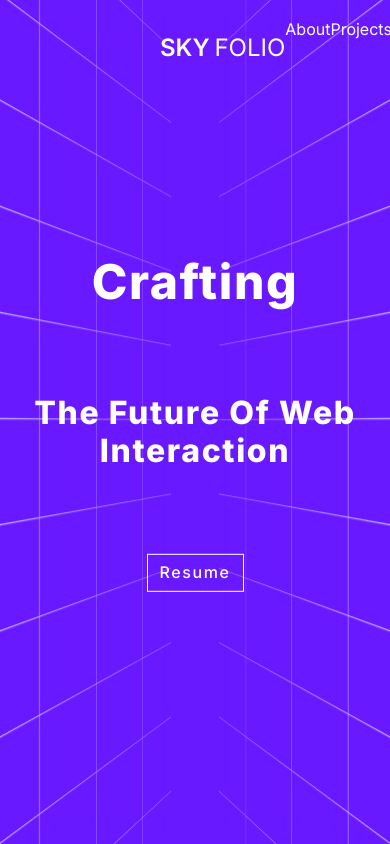
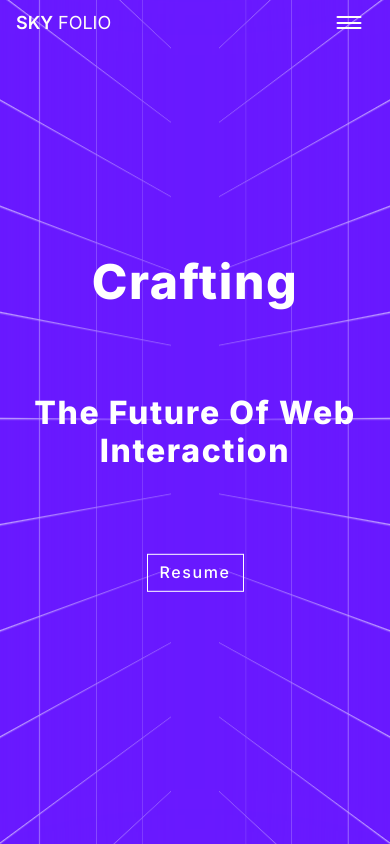
Before and after one commit to Akash-cloud001/sky-Folio, a React (Vite) app: page / in a window 390 px wide. Shown: the top 844 px of the page. Built offline with nearby package versions, Linux system fonts and the light colour scheme.

Commit message:
navBarDoneWithResponsivenessAndFunctionality

```diff
--- a/src/components/Aboutme/Aboutme.jsx
+++ b/src/components/Aboutme/Aboutme.jsx
@@ -18,7 +18,7 @@ const Aboutme = () => {
         handleTorchMove;
     },[]);
   return (
-    <div className={styles.aboutContainer} onMouseMove={handleTorchMove}>
+    <div className={styles.aboutContainer} onMouseMove={handleTorchMove} id='about'>
         <span className={styles.torch} ref={torchRef}> Hi</span>
 
         <aside className={styles.aboutme}>
--- a/src/components/Navbar/Navbar.jsx
+++ b/src/components/Navbar/Navbar.jsx
@@ -1,28 +1,43 @@
-import React from 'react';
+import React, { useState } from 'react';
 import styles from './Navbar.module.css';
 
 const Navbar = (props) => {
+  const [hamburger, setHamburger] = useState(false)
   const { color, isAbout, isProject, isContact } = props;
   const style = {
     background : color,
     transition : 'background 250ms ease-in-out'
+  }
+  const handleHamburger = (e)=>{
+    setHamburger(!hamburger)
+  }
+  const handleRedirectCloseHamburger = ()=>{
+    setHamburger(false)
   }
   return (
     <nav className={styles.nav} style={style}>
       <div className={styles.brandName}>
           <span>SKY</span><span>FOLIO</span>
       </div>
-      <ul className={styles.navUl}>
-        <li className={`${styles.navLi} ${isAbout?styles.liAnim:''}`}>
-            About
+      <button className={styles.hamburger} onClick={handleHamburger}>
+        <span className={`${styles.line1} ${hamburger?styles.show1:''}`}></span>
+        <span className={`${styles.line2} ${hamburger?styles.show2:''}`}></span>
+        <span className={`${styles.line3} ${hamburger?styles.show3:''}`}></span>
+      </button>
+      <ul className={`${styles.navUl} ${hamburger?styles.show:''}`} style={hamburger?style:null}>
+        <li className={`${styles.navLi} ${isAbout?styles.liAnim:''}`}  onClick={handleRedirectCloseHamburger}>
+            <a  href='#about'>
+              About
+            </a>
         </li>
-        <li className={`${styles.navLi} ${isProject?styles.liAnim:''}`}>
+        <li className={`${styles.navLi} ${isProject?styles.liAnim:''}`} onClick={handleRedirectCloseHamburger}>
             Projects
         </li>
-        <li className={`${styles.navLi} ${isContact?styles.liAnim:''}`}>
+        <li className={`${styles.navLi} ${isContact?styles.liAnim:''}`} onClick={handleRedirectCloseHamburger}>
             Hit me up
         </li>
       </ul>
+      <div className={`${styles.wrapper} ${hamburger?styles.wrapperShow:''}`} onClick={handleHamburger}></div>
     </nav>
   )
 }
--- a/src/components/Navbar/Navbar.module.css
+++ b/src/components/Navbar/Navbar.module.css
@@ -29,6 +29,11 @@
 .navLi{
     position: relative;
 }
+.navLi > a{
+    height: 100%;
+    width: 100%;
+    color: var(--c-white);
+}
 .liAnim::after{
     content: '';
     position: absolute;
@@ -38,10 +43,19 @@
     background: var(--c-white);
     bottom: -5px;
     left: 0;
-    animation: liAnima 100ms ease-in-out  forwards;
+    animation: liAnima 50ms ease-in-out  forwards;
 }
-
-
+.hamburger{
+    display: none;
+}
+.wrapper{
+    display: none;
+    position: absolute;
+    inset: 0;
+    background: rgba(0, 0, 0, 0.3);
+    height: 100vh;
+    width: 100%;
+}
 @keyframes liAnima {
     0%{
         width: 0%;
@@ -50,3 +64,145 @@
         width: 100%;
     }
 }
+
+@media ( max-width : 1199.98px){
+    .nav{
+        padding-inline: 8rem;
+    }
+    .navUl{
+        width: 40%;
+    }
+}
+@media ( max-width : 991.98px){
+    .nav{
+        padding-inline: 6rem;
+    }
+    .navUl{
+        width: 40%;
+    }
+}
+@media ( max-width : 767.98px){
+    .nav{
+        padding-inline: 4rem;
+    }
+    .navUl{
+        display: none;
+        flex-direction: column;
+        align-items: flex-end;
+        position: absolute;
+        top: 67px;
+        left: 0;
+        padding-top: var(--p-8);
+        padding-bottom: var(--p-8);
+        padding-inline: 4rem;
+        height: 0px;
+        width: 100%;
+        overflow: hidden;
+        transition: height 200ms ease-in-out;
+        z-index: 100;
+    }
+    .show{
+        display: flex;
+        height: 100px;
+        transition: height 200ms ease-in-out;
+    }
+    .navLi{
+        width: fit-content;
+    }
+    .hamburger{
+        display: block;
+        height: 20px;
+        width: 50px;
+        border: none;
+        position: relative;
+        z-index: 100;
+    }
+
+    .hamburger span{
+        position: absolute;
+        display: block;
+        height: 4px;
+        width: 60%;
+        background: var(--c-white);
+        border-radius: 5px;
+    }
+    .line1{
+        top: 5%;
+        left: 50%;
+        transform: translateX(-50%);
+    }
+    .show1{
+        animation: show1 200ms cubic-bezier(0.77,0.2,0.05,1.0) forwards;
+
+    }
+    @keyframes show1 {
+        100%{
+            top: 50%;
+            left: 50%;
+            transform: translate(-50%,-50%) rotate(45deg);
+        }
+    }
+
+    .line2{
+        top: 50%;
+        left: 50%;
+        transform: translate(-50%,-50%);
+    }
+    .show2{
+        animation: show2 200ms cubic-bezier(0.77,0.2,0.05,1.0) forwards;
+    }
+    @keyframes show2 {
+        100%{
+            width: 0%;
+            opacity: 0;
+        }
+    }
+
+    .line3{
+        bottom: 6%;
+        left: 50%;
+        transform: translateX(-50%);
+    }
+    .show3{
+        animation: show3 200ms cubic-bezier(0.77,0.2,0.05,1.0) forwards;
+    }
+    @keyframes show3 {
+       100%{
+            bottom: 50%;
+            left: 50%;
+            transform: translate(-50%,-50%) rotate(-45deg);
+        }
+    }
+    .wrapperShow{
+        display: block;
+    }
+
+}
+@media ( max-width : 575px){
+    .nav{
+        padding:var(--p-12) 2rem;
+    }
+    .brandName > span:nth-child(1){
+        font-size: large;
+    }
+    .brandName > span:nth-child(2){
+        font-size: large;
+    }
+    .hamburger{
+        height: 15px;
+    }
+    .hamburger > span{
+        height: 2px;
+        width: 50%;
+    }
+    .navUl{
+        top: 45px;
+        padding:var(--p-8) 2rem;
+    }
+}
+@media ( max-width : 424px){
+    .nav{
+        padding-inline: 1rem;
+    }
+
+}
--- a/src/index.css
+++ b/src/index.css
@@ -42,9 +42,10 @@
 body{
   height: auto;
   width: auto;
+  scroll-behavior: smooth;
 }
 a{
-  text-transform: none;
+  text-decoration: none;
 }
 button{
   height: fit-content;
```
